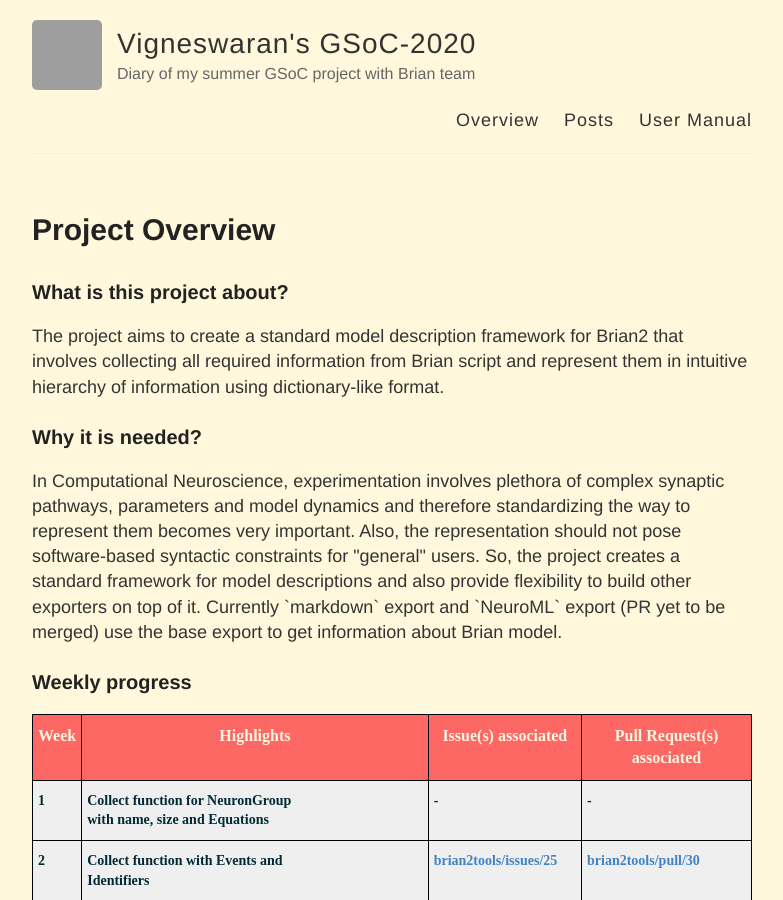
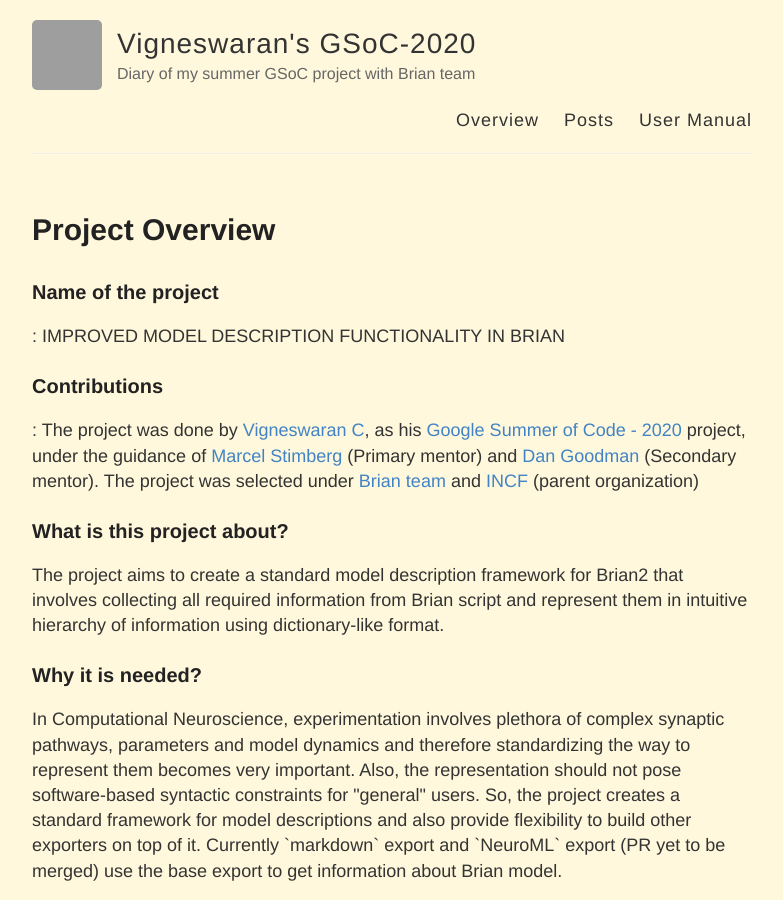
Before and after one commit to vigneswaran-chandrasekaran/Vigneswaran-chandrasekaran.github.io, a Jekyll site: the page built from index.html, in a window 1280 px wide and 900 px high. Shown: the whole window, without its empty margins (248-1031 px from the left). Built offline with Jekyll 4.4.1, drawn with Linux system fonts in a browser that asks for light colours; some of the changed text lies outside the part shown; grey boxes are pictures that could not be loaded.

```diff
--- a/index.html
+++ b/index.html
@@ -4,6 +4,15 @@ layout: default
 
 
 <h1>Project Overview</h1>
+
+<h3>Name of the project</h3>: IMPROVED MODEL DESCRIPTION FUNCTIONALITY IN BRIAN
+
+<h3>Contributions</h3>:
+The project was done by <a href="https://github.com/Vigneswaran-Chandrasekaran">Vigneswaran C</a>, as
+his <a href="https://summerofcode.withgoogle.com/"> Google Summer of Code - 2020</a> project, under the guidance of
+<a href="https://github.com/mstimberg">Marcel Stimberg</a> (Primary mentor) and <a href="https://github.com/thesamovar">Dan Goodman</a> (Secondary mentor).
+The project was selected under <a href="https://github.com/brian-team">Brian team</a> and <a href="https://incf.org/">INCF</a> (parent
+organization)
 
 <h3>What is this project about?</h3>
 
@@ -130,3 +139,7 @@ information about Brian model.
 
 
 </body>
+
+<h3>Acknowledgements</h3>
+At the outset of the program, I would like to thank Marcel Stimberg for his encouraging and impeccable guidance, and Brian team,
+INCF and Google for providing me this amazing opportunity.
```
Also changed, not shown: _posts/2020-08-30-post17.md (added, +13 -0 lines).
